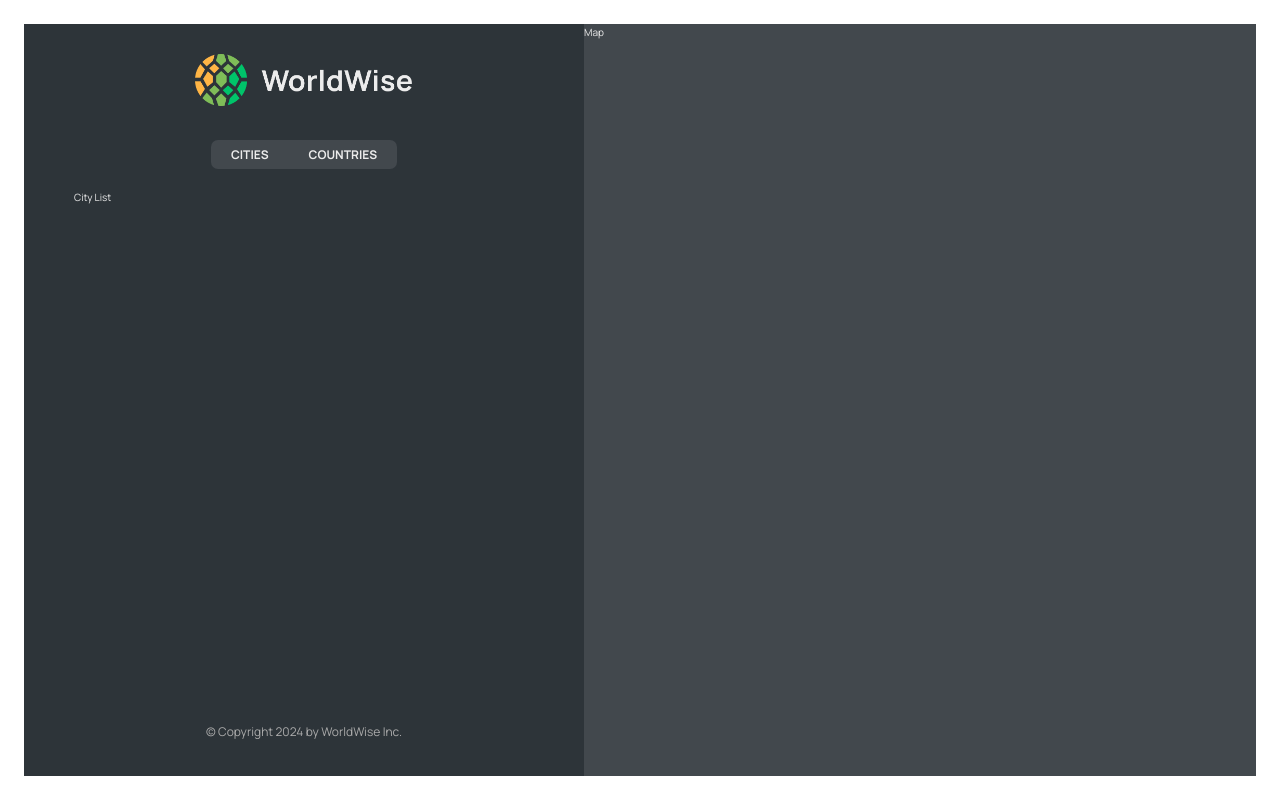
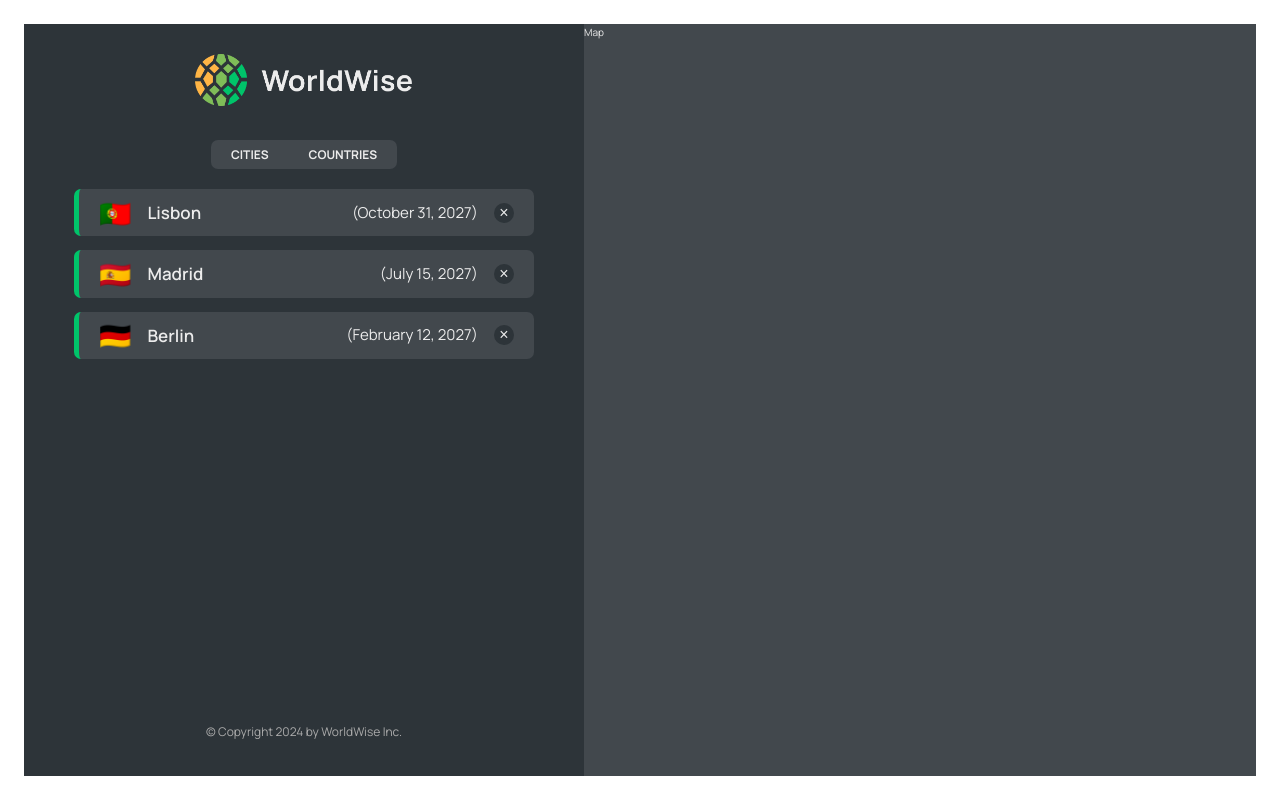
Before and after one commit to abdelaleemadel/WorldWise, a React (Vite) app: page /app in a window 1280 px wide. Built offline with nearby package versions, Linux system fonts and the light colour scheme; data requests are answered from the project's data file.

Commit message:
Add cities List

```diff
--- a/data/cities.json
+++ b/data/cities.json
@@ -4,6 +4,7 @@
       "cityName": "Lisbon",
       "country": "Portugal",
       "emoji": "🇵🇹",
+      "flag": ":flag_us:",
       "date": "2027-10-31T15:59:59.138Z",
       "notes": "My favorite city so far!",
       "position": {
--- a/package.json
+++ b/package.json
@@ -7,9 +7,11 @@
     "dev": "vite",
     "build": "vite build",
     "lint": "eslint . --ext js,jsx --report-unused-disable-directives --max-warnings 0",
-    "preview": "vite preview"
+    "preview": "vite preview",
+    "server": "json-server --watch data/cities.json --port 9000"
   },
   "dependencies": {
+    "json-server": "^1.0.0-beta.1",
     "react": "^18.2.0",
     "react-dom": "^18.2.0",
     "react-router-dom": "^6.24.1"
--- a/src/App.jsx
+++ b/src/App.jsx
@@ -8,7 +8,33 @@
 import CityList from "./components/CityList";
 import CountryList from "./components/CountryList";
 import Form from "./components/Form";
+import { useEffect, useState } from "react";
+
+const BASE_URL = "http://localhost:9000";
+
 function App() {
+  const [cities, setCities] = useState([]);
+  const [isLoading, setIsLoading] = useState(false);
+
+  /* Fetching cities and set them into the cities state */
+  useEffect(function () {
+    async function fetchCities() {
+      try {
+        setIsLoading(true);
+        const res = await fetch(`${BASE_URL}/cities`);
+        const data = await res.json();
+        setCities(data);
+      } catch (err) {
+        console.log(err);
+      } finally {
+        setIsLoading(false);
+      }
+    }
+
+    fetchCities();
+  }, []);
+
+  /* JSX */
   return (
     <BrowserRouter>
       <Routes>
@@ -17,8 +43,14 @@
         <Route path="pricing" element={<Pricing />} />
         <Route path="login" element={<Login />} />
         <Route path="app" element={<AppLayout />}>
-          <Route index element={<CityList />} />
-          <Route path="cities" element={<CityList />} />
+          <Route
+            index
+            element={<CityList cities={cities} isLoading={isLoading} />}
+          />
+          <Route
+            path="cities"
+            element={<CityList cities={cities} isLoading={isLoading} />}
+          />
           <Route path="countries" element={<CountryList />} />
           <Route path="form" element={<Form />} />
         </Route>
--- /dev/null
+++ b/src/components/CityItem.jsx
@@ -0,0 +1,23 @@
+/* eslint-disable react/prop-types */
+import styles from "./CityItem.module.css";
+const formatDate = (date) =>
+  new Intl.DateTimeFormat("en", {
+    day: "numeric",
+    month: "long",
+    year: "numeric",
+  }).format(new Date(date));
+function CityItem({ city }) {
+  const { cityName, emoji, date } = city;
+  console.log(city);
+
+  return (
+    <li className={styles.cityItem}>
+      <span className={styles.emoji}>{emoji}</span>
+      <h3 className={styles.name}>{cityName}</h3>
+      <time className={styles.date}>({formatDate(date)})</time>
+      <button className={styles.deleteBtn}>&times;</button>
+    </li>
+  );
+}
+
+export default CityItem;
--- a/src/components/CityList.jsx
+++ b/src/components/CityList.jsx
@@ -1,6 +1,17 @@
+/* eslint-disable react/prop-types */
 import styles from "./CityList.module.css";
-function CityList() {
-  return <div className={styles.cityList}>City List</div>;
+import Spinner from "./Spinner";
+import CityItem from "./CityItem";
+function CityList({ cities, isLoading }) {
+  if (isLoading) return <Spinner />;
+
+  return (
+    <ul className={styles.cityList}>
+      {cities.map((city) => (
+        <CityItem key={city.id} city={city} />
+      ))}
+    </ul>
+  );
 }
 
 export default CityList;
```
Also changed, not shown: 1 other file (tests, documents, lock files or other folders).
